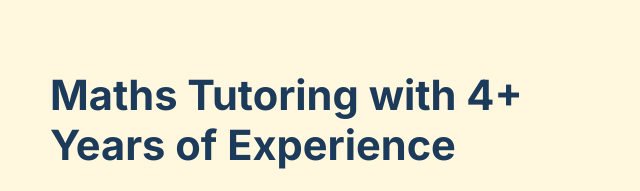
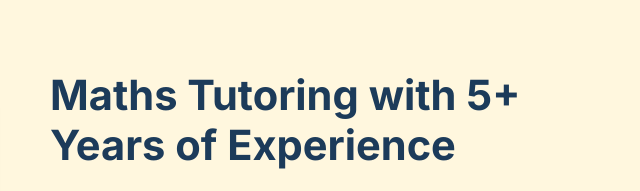
Before and after one commit to marcnb18-pixel/mnbteaching, a plain HTML site: page index.html in a window 1280 px wide. Shown: the part 173-364 px from the top of the page, 550-1190 px from the left. Drawn offline with Linux system fonts and the light colour scheme.

Commit message:
Update index.html

```diff
--- a/index.html
+++ b/index.html
@@ -66,7 +66,7 @@
 
       <!-- Right: Text -->
       <div class="hero-text">
-        <h1>Maths Tutoring with 4+ Years of Experience</h1>
+        <h1>Maths Tutoring with 5+ Years of Experience</h1>
         <p>Supporting students with personalised, patient guidance that builds clarity, confidence, and real mathematical understanding.</p>
         <a href="#contact" class="cta-button">Book a free taster session</a>
       </div>
```
